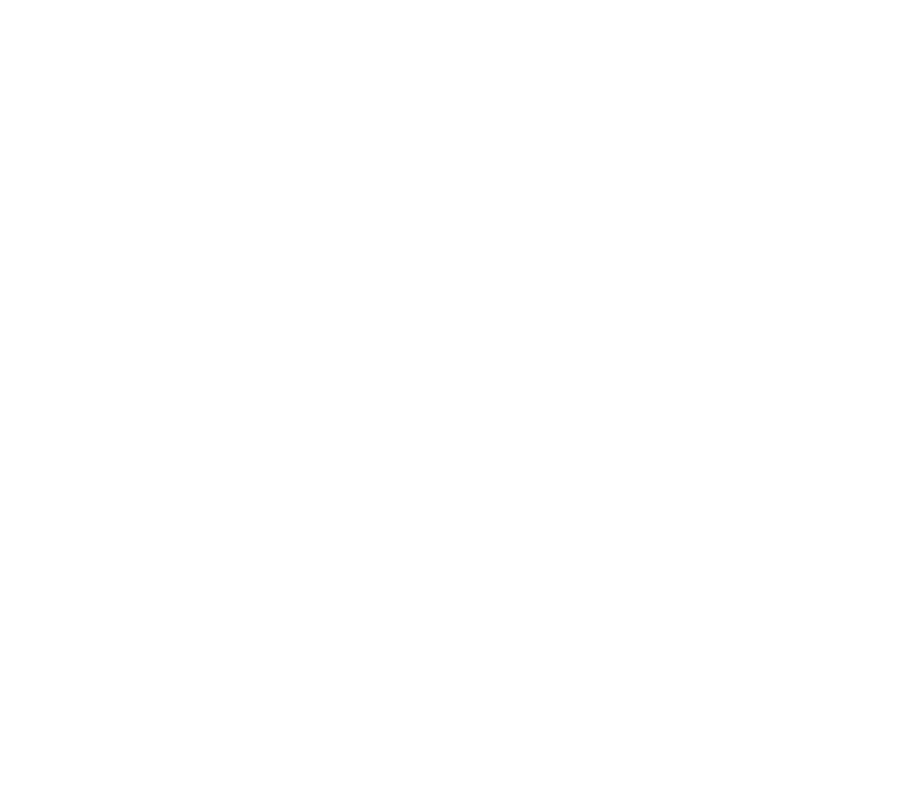
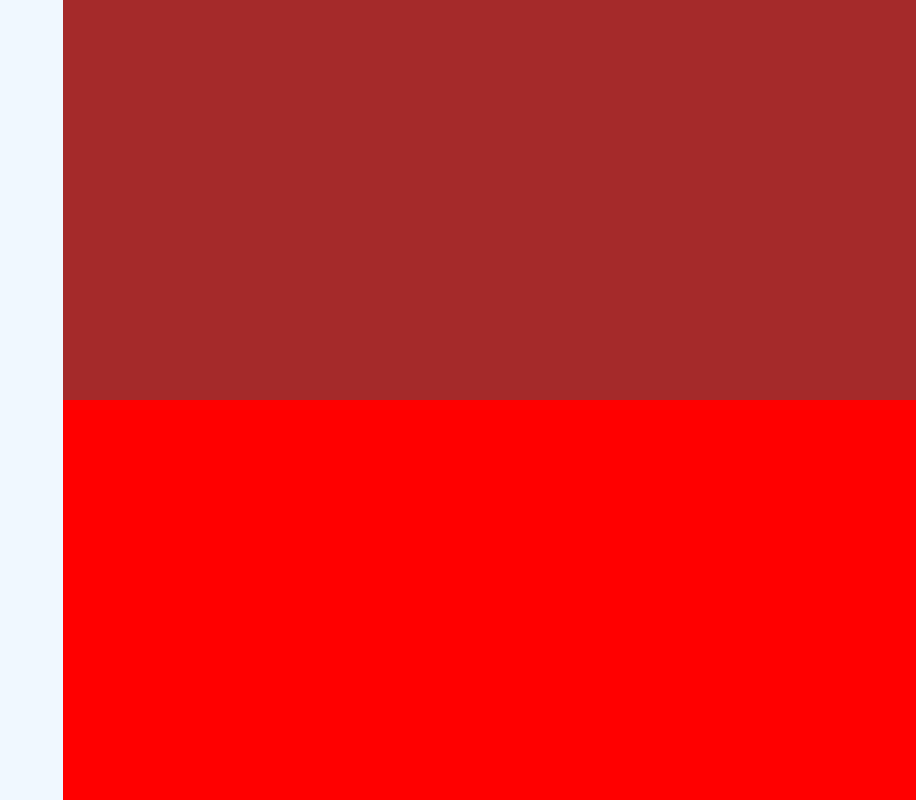
Before and after one commit to IsaacReeder/Furnitecture-Ecommerce, a React (Create React App) app in the folder new-client/: page /aboutme in a window 1280 px wide. Shown: the whole page, without its empty margins (364-1280 px from the left). Built offline with nearby package versions, Linux system fonts and the light colour scheme.

Commit message:
started the aboutme page

```diff
--- a/new-client/src/App.js
+++ b/new-client/src/App.js
@@ -3,6 +3,7 @@
 import { BrowserRouter as Router, Route, Switch } from "react-router-dom";
 
 import LandingPage from "./components/landingPage";
+import AboutMe from "./components/AboutMe/AboutMe";
 
 function App() {
   return (
@@ -11,6 +12,9 @@
         <Route path="/" exact>
           <LandingPage></LandingPage>
         </Route>
+        <Route path="/aboutme" exact>
+          <AboutMe />
+        </Route>
       </Switch>
     </Router>
   );
--- /dev/null
+++ b/new-client/src/components/AboutMe/AboutMe.css
@@ -0,0 +1,32 @@
+.about-me-container {
+  display: flex;
+  background-color: black;
+  /* height: 100vh; */
+  flex-basis: 100%;
+}
+
+.left-am-container {
+  flex: 1;
+  display: flex;
+  background-color: aliceblue;
+  height: 100vh;
+  /* flex-basis: 35%; */
+}
+.right-am-container {
+  flex: 2;
+  display: flex;
+  flex-wrap: wrap;
+  background-color: blanchedalmond;
+}
+.button-box {
+  flex: 1;
+  background-color: brown;
+  flex-basis: 100%;
+  height: 50%;
+}
+.book-box {
+  background-color: red;
+  flex: 2;
+  flex-basis: 100%;
+  height: 50%;
+}
--- /dev/null
+++ b/new-client/src/components/AboutMe/AboutMe.js
@@ -0,0 +1,24 @@
+import React from "react";
+import "./AboutMe.css";
+
+const AboutMe = () => {
+  return (
+    <div className="about-me-container">
+      <div className="left-am-container">
+        <div className="am-title"></div>
+        <div className="whoami"></div>
+      </div>
+      <div className="right-am-container">
+        <div className="button-box"></div>
+        <div className="book-box">
+          <div className="book-1"></div>
+          <div className="book-2"></div>
+          <div className="book-3"></div>
+          <div className="hover-vase"></div>
+        </div>
+      </div>
+    </div>
+  );
+};
+
+export default AboutMe;
--- a/new-client/src/components/Blurb.css
+++ b/new-client/src/components/Blurb.css
@@ -1,3 +1,3 @@
- .blurb-wrangler {
-     padding: 10%;
- }
+.blurb-wrangler {
+  padding: 10%;
+}
--- a/new-client/src/components/LandingContainer.css
+++ b/new-client/src/components/LandingContainer.css
@@ -3,20 +3,24 @@
   justify-content: left;
   min-height: 91.5vh;
   align-self: stretch;
-    margin: 0
+  margin: 0;
 }
 
 .left-side-container {
   flex-direction: column;
   justify-content: flex-start;
   max-width: 20%;
+  border-color: black;
+  position: sticky;
+  margin-top: 10%;
 }
 
 .blurb {
   height: 50%;
 }
 
-html, body {
+html,
+body {
   min-height: 100%;
 }
 
@@ -32,4 +36,5 @@
   background-color: aqua;
   border-color: black;
   align-self: stretch;
+  position: sticky;
 }
--- a/new-client/src/components/NavBar.css
+++ b/new-client/src/components/NavBar.css
@@ -1,11 +1,11 @@
 .navbar {
   display: flex;
-    flex-basis: 100%;
-    min-height: 20%;
+  min-width: 100%;
+  min-height: 10%;
   background-color: aliceblue;
-    border: 1px solid #DDD;
+  border: 1px solid #ddd;
   justify-content: flex-end;
-    position: relative;
+  position: fixed;
   z-index: 5000;
   border-color: black;
 }
--- a/new-client/src/components/SideDrawer/SideDrawer.css
+++ b/new-client/src/components/SideDrawer/SideDrawer.css
@@ -9,7 +9,7 @@
   max-width: 75%;
   z-index: 200;
   transform: translateX(80%);
-    transition: transform .5s ease-out;
+  transition: transform 0.5s ease-out;
 }
 
 .side-drawer.open {
@@ -34,7 +34,8 @@
   font-size: 1.2rem;
 }
 
-.side-drawer a:hover, .side-drawer a:active {
+.side-drawer a:hover,
+.side-drawer a:active {
   color: #fa923f;
 }
 
--- a/new-client/src/components/SideDrawer2/SideDrawer2.css
+++ b/new-client/src/components/SideDrawer2/SideDrawer2.css
@@ -7,11 +7,11 @@
   margin-top: 4.3%;
   right: 0;
   width: 70%;
-    max-width: 55%;
+  max-width: 60%;
   z-index: 200;
   transform: translateX(80%);
-    transition: transform .5s ease-out;
-    overflow: scroll
+  transition: transform 0.5s ease-out;
+  overflow: scroll;
 }
 
 .side-drawer2.open {
@@ -36,7 +36,8 @@
   font-size: 1.2rem;
 }
 
-.side-drawer a:hover, .side-drawer a:active {
+.side-drawer a:hover,
+.side-drawer a:active {
   color: #fa923f;
 }
 
```
Also changed, not shown: new-client/src/components/SecondaryContainer.css (indentation only). Lines whose indentation alone changed are shown as unchanged.
